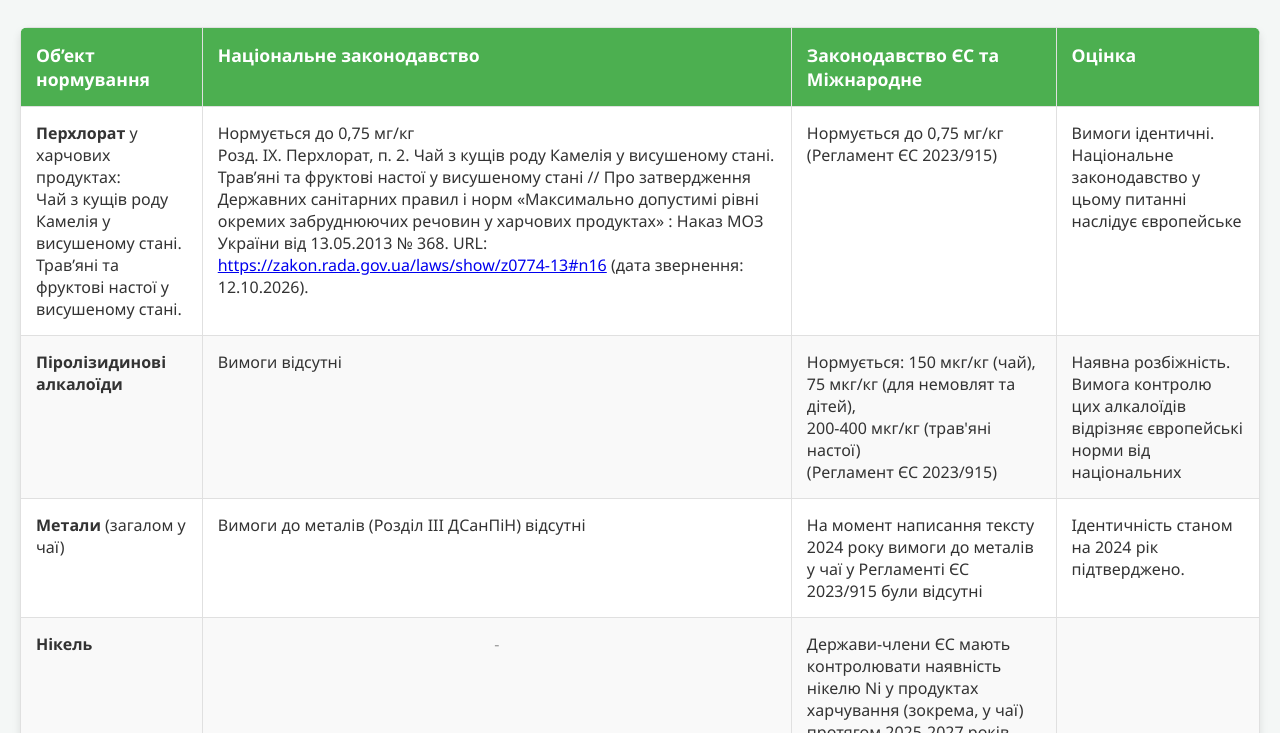
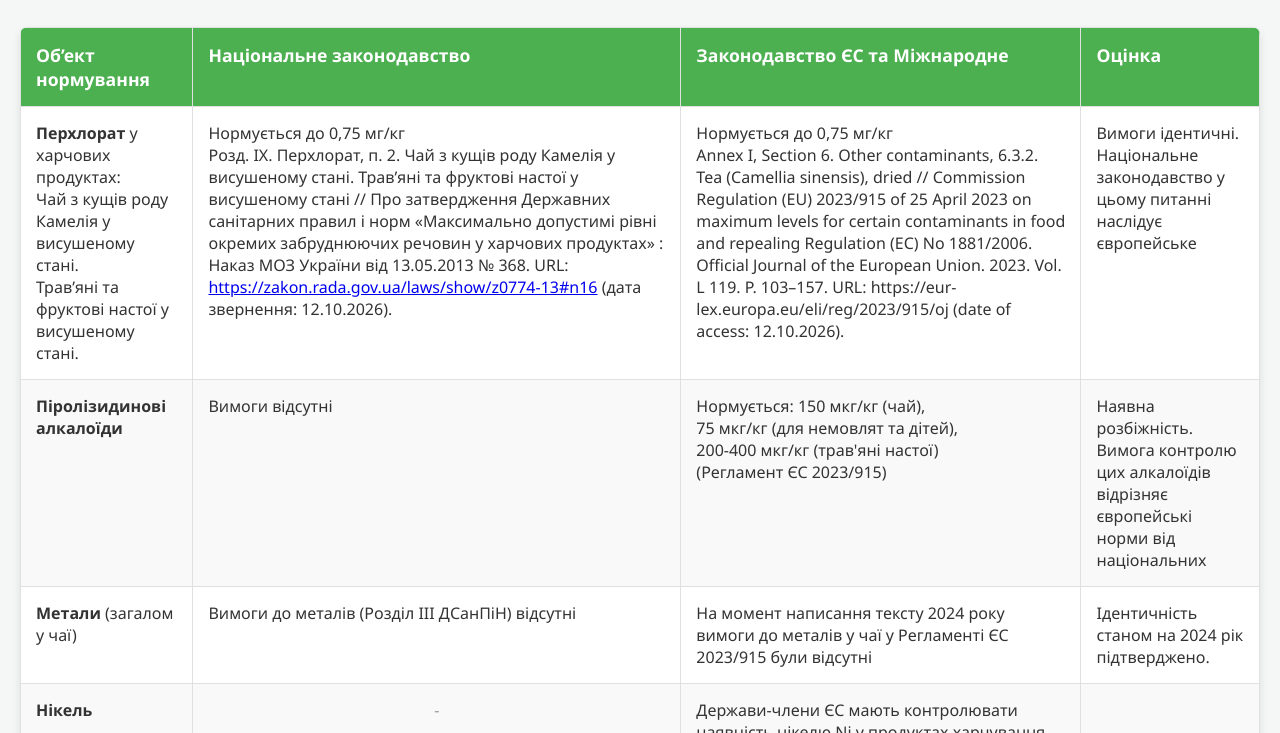
Before and after one commit to SamnitRetz/Zhornyna-Estate, a plain HTML site: page standards-2024.html in a window 1280 px wide. Shown: the part 67-800 px from the top of the page. Drawn offline with Linux system fonts and the light colour scheme.

Commit message:
Update standards-2024.html

```diff
--- a/standards-2024.html
+++ b/standards-2024.html
@@ -88,7 +88,7 @@
                 <tr>
                     <td><strong>Перхлорат</strong> у харчових продуктах:<br>Чай з кущів роду Камелія у висушеному стані.<br>Трав’яні та фруктові настої у висушеному стані.</td>
                     <td>Нормується до 0,75 мг/кг<br>Розд. IX. Перхлорат, п. 2. Чай з кущів роду Камелія у висушеному стані. Трав’яні та фруктові настої у висушеному стані // Про затвердження Державних санітарних правил і норм «Максимально допустимі рівні окремих забруднюючих речовин у харчових продуктах» : Наказ МОЗ України від 13.05.2013 № 368. URL: <a href="https://zakon.rada.gov.ua/laws/show/z0774-13#n16">https://zakon.rada.gov.ua/laws/show/z0774-13#n16</a> (дата звернення: 12.10.2026).</td>
-                    <td>Нормується до 0,75 мг/кг<br>(Регламент ЄС 2023/915)</td>
+                    <td>Нормується до 0,75 мг/кг<br>Annex I, Section 6. Other contaminants, 6.3.2. Tea (Camellia sinensis), dried // Commission Regulation (EU) 2023/915 of 25 April 2023 on maximum levels for certain contaminants in food and repealing Regulation (EC) No 1881/2006. Official Journal of the European Union. 2023. Vol. L 119. P. 103–157. URL: https://eur-lex.europa.eu/eli/reg/2023/915/oj (date of access: 12.10.2026).</td>
                     <td>Вимоги ідентичні. Національне законодавство у цьому питанні наслідує європейське</td>
                 </tr>
 
```
